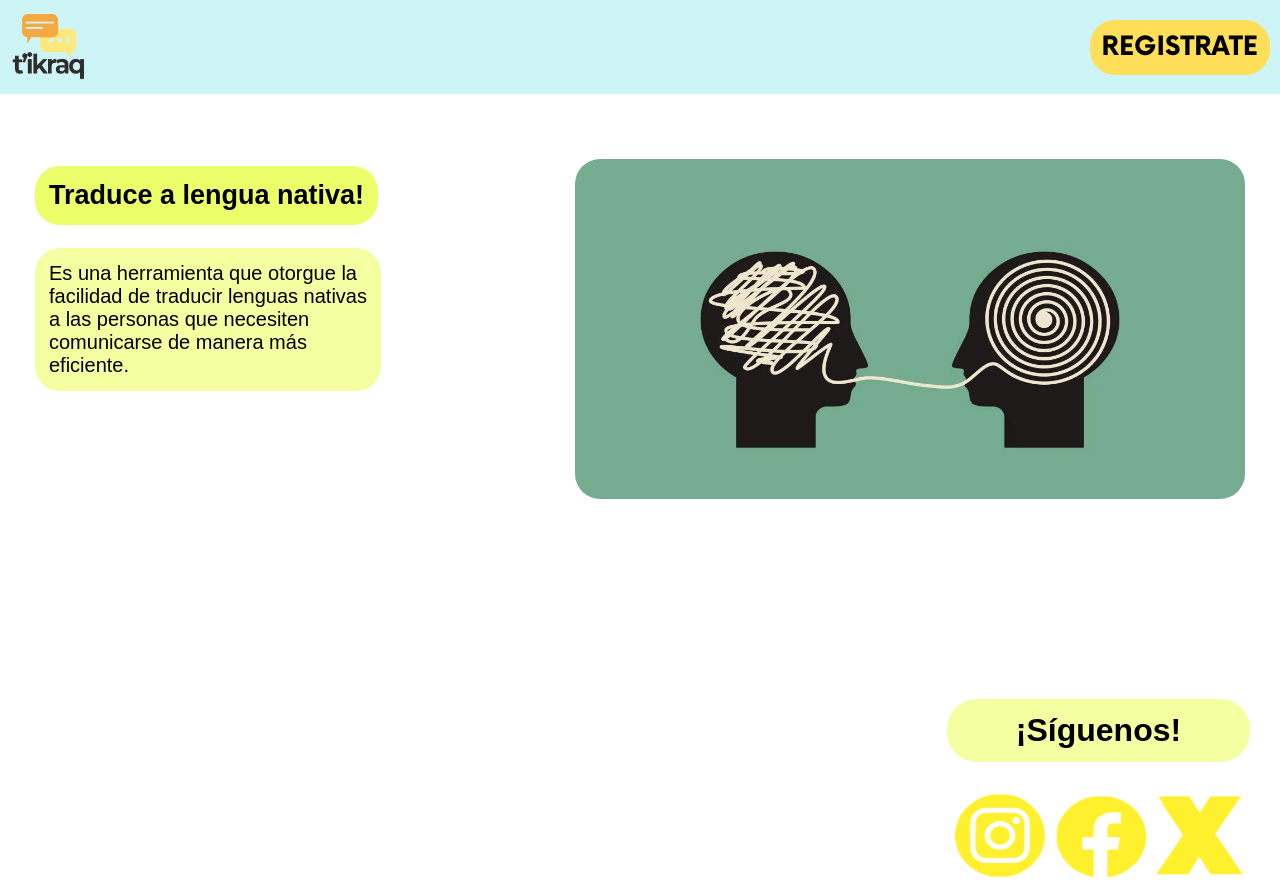
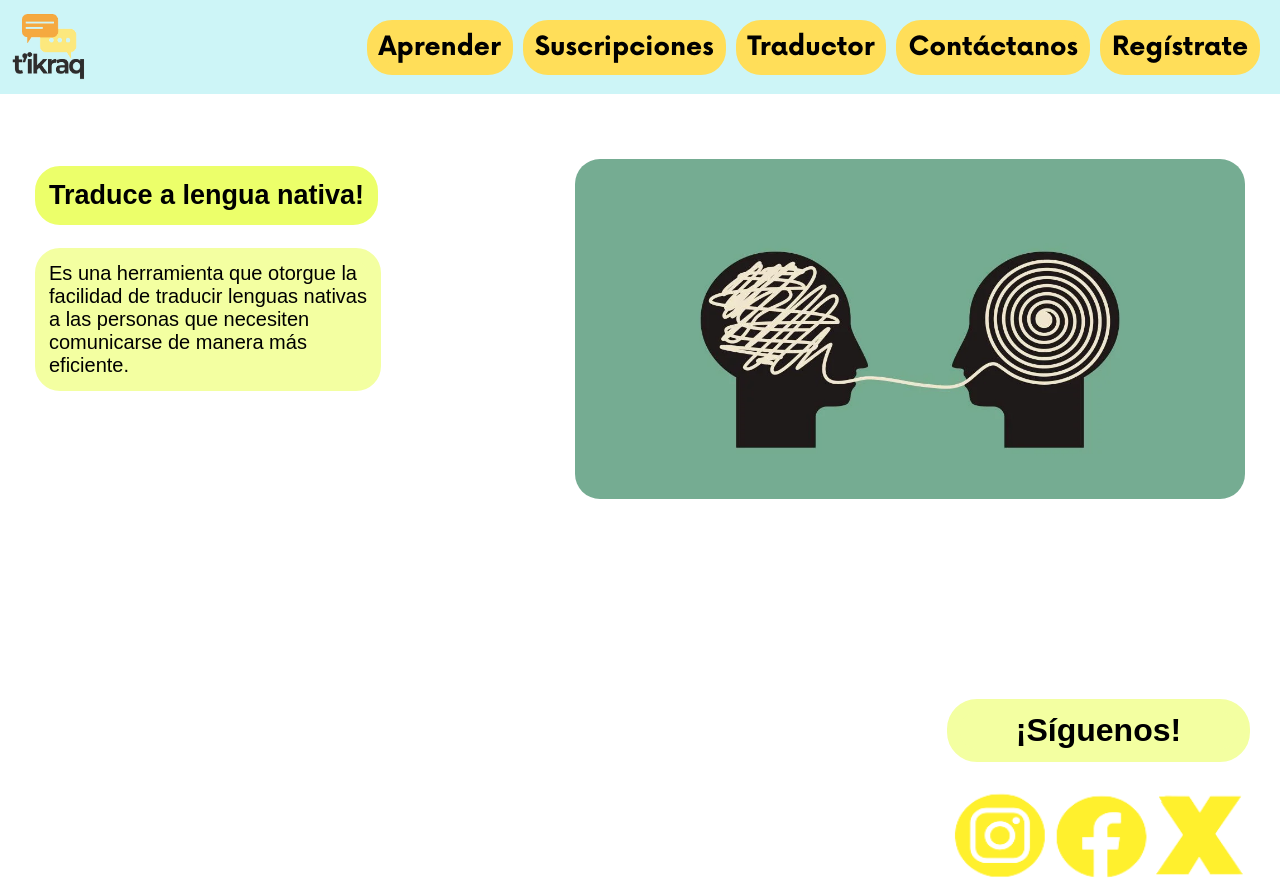
Before and after one commit to DavidBryanRodriguezSantos/landing-page, a plain HTML site: page index.html in a window 1280 px wide. Drawn offline with Linux system fonts and the light colour scheme.

Commit message:
cambio en homepage y el index del home

```diff
--- a/index.html
+++ b/index.html
@@ -11,9 +11,13 @@
 
 		<!-- Header -->
 		<nav>
-			<img src = "assets/logo.png" height="70" width= "80" />
+			<img src="assets/logo.png" height="70" width="80" />
 
-			<a href="register/index.html" class = "register-button">REGISTRATE</a>
+			<a href="register/index.html" class="register-button">Regístrate</a>
+			<a href="contact/index.html" class="contact-button">Contáctanos</a>
+			<a href="translate/index.html" class="translate-button">Traductor</a>
+			<a href="subscription/index.html" class="suscription-button">Suscripciones</a>
+			<a href="learn/index.html" class="learn-button">Aprender</a>
 		</nav>
 
 		<section>
--- a/styles/home-page.css
+++ b/styles/home-page.css
@@ -41,7 +41,7 @@ a.register-button{
     font-family: 'Now Bold';
 	font-size: 26px;
 
-	margin: 10px 0;
+	margin: 10px 10px 10px 0;
 
 	border: 12px solid #FFDE59;
 	border-radius: 25px;
@@ -57,6 +57,69 @@ a.register-button:hover{
 	color: white;
 }
 
+a.contact-button {
+	font-family: 'Now Bold';
+	font-size: 26px;
+	margin: 10px 10px 10px 0;
+	border: 12px solid #FFDE59;
+	border-radius: 25px;
+	background-color: #FFDE59;
+	text-decoration: none;
+	color: black;
+	float: right;
+}
+
+	a.contact-button:hover {
+		color: white;
+	}
+
+a.translate-button {
+	font-family: 'Now Bold';
+	font-size: 26px;
+	margin: 10px 10px 10px 0;
+	border: 12px solid #FFDE59;
+	border-radius: 25px;
+	background-color: #FFDE59;
+	text-decoration: none;
+	color: black;
+	float: right;
+}
+
+	a.translate-button:hover {
+		color: white;
+	}
+
+a.suscription-button {
+	font-family: 'Now Bold';
+	font-size: 26px;
+	margin: 10px 10px 10px 0;
+	border: 12px solid #FFDE59;
+	border-radius: 25px;
+	background-color: #FFDE59;
+	text-decoration: none;
+	color: black;
+	float: right;
+}
+
+	a.suscription-button:hover {
+		color: white;
+	}
+
+a.learn-button {
+	font-family: 'Now Bold';
+	font-size: 26px;
+	margin: 10px 10px 10px 0;
+	border: 12px solid #FFDE59;
+	border-radius: 25px;
+	background-color: #FFDE59;
+	text-decoration: none;
+	color: black;
+	float: right;
+}
+
+	a.learn-button:hover {
+		color: white;
+	}
 
 
 h1.web-title{
```
